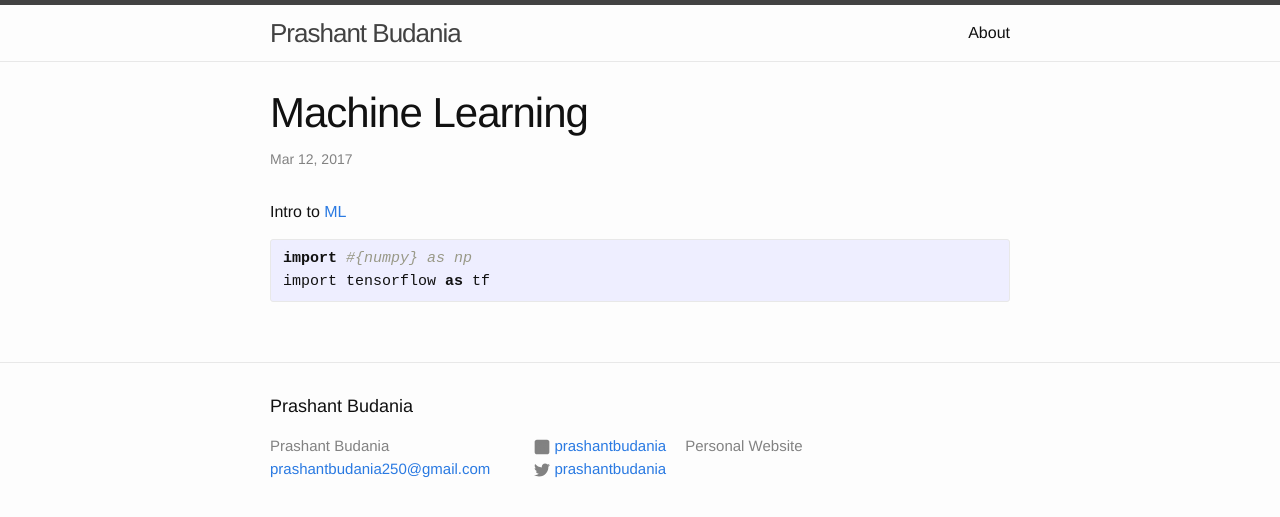
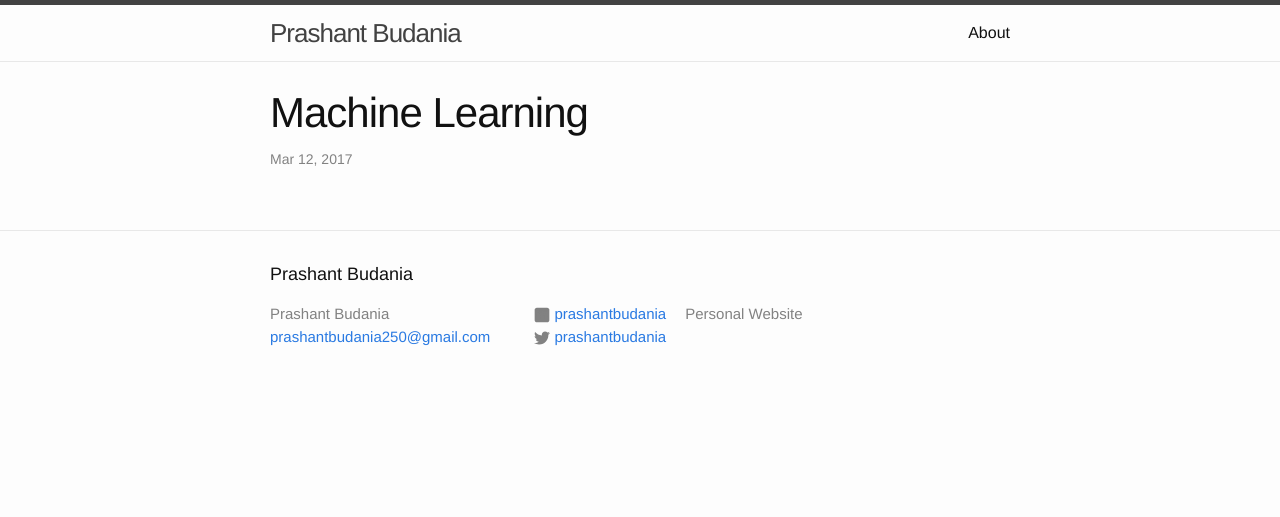
Before and after one commit to prashantbudania/prashantbudania.github.io, a Jekyll site: the page built from _posts/2016-07-07-welcome-to-jekyll.markdown, in a window 1280 px wide. Shown: the top 517 px of the page. Built offline with Jekyll 4.4.1, drawn with Linux system fonts in a browser that asks for light colours.

Commit message:
Update 2016-07-07-welcome-to-jekyll.markdown

```diff
--- a/_posts/2016-07-07-welcome-to-jekyll.markdown
+++ b/_posts/2016-07-07-welcome-to-jekyll.markdown
@@ -4,12 +4,3 @@ title:  "Machine Learning"
 date:   2017-03-12 14:36:45 -0400
 categories: jekyll update
 ---
-
-Intro to [ML](http://www.cs.cmu.edu/~mgormley/courses/10601-s17/)
-
-{%highlight python%}
-
-import #{numpy} as np
-import tensorflow as tf
-
-{%endhighlight%}
```
